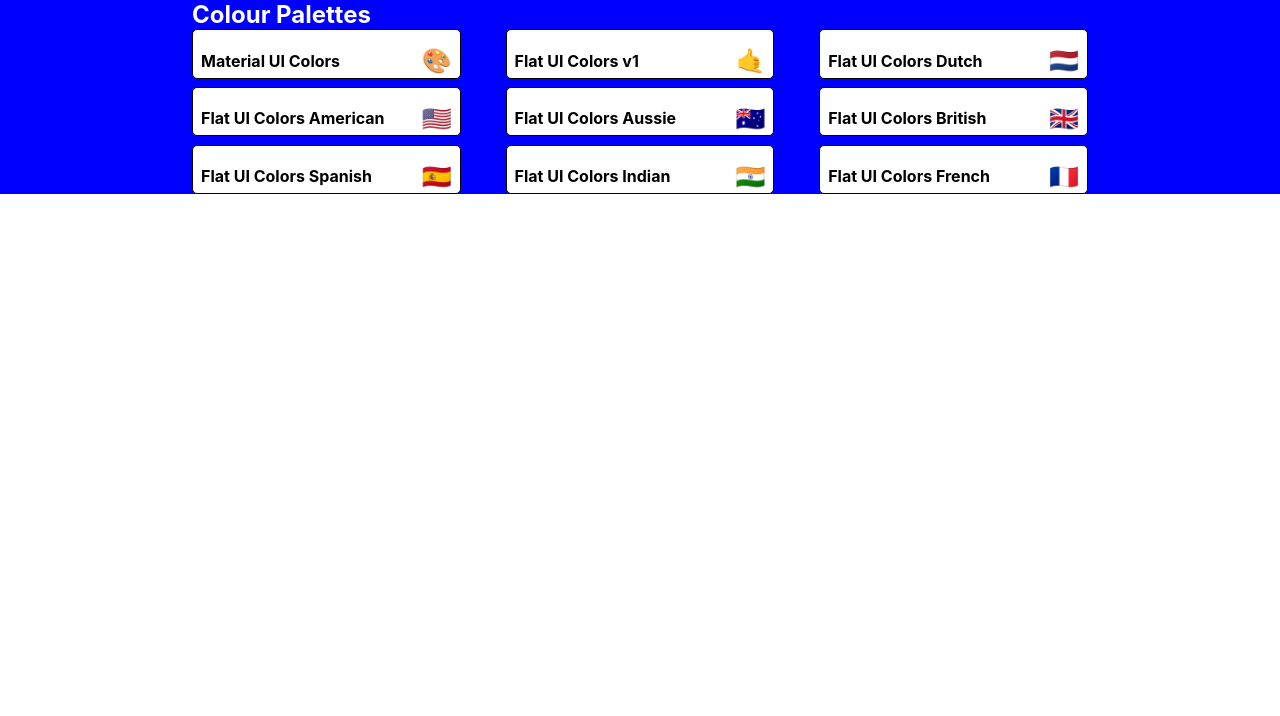
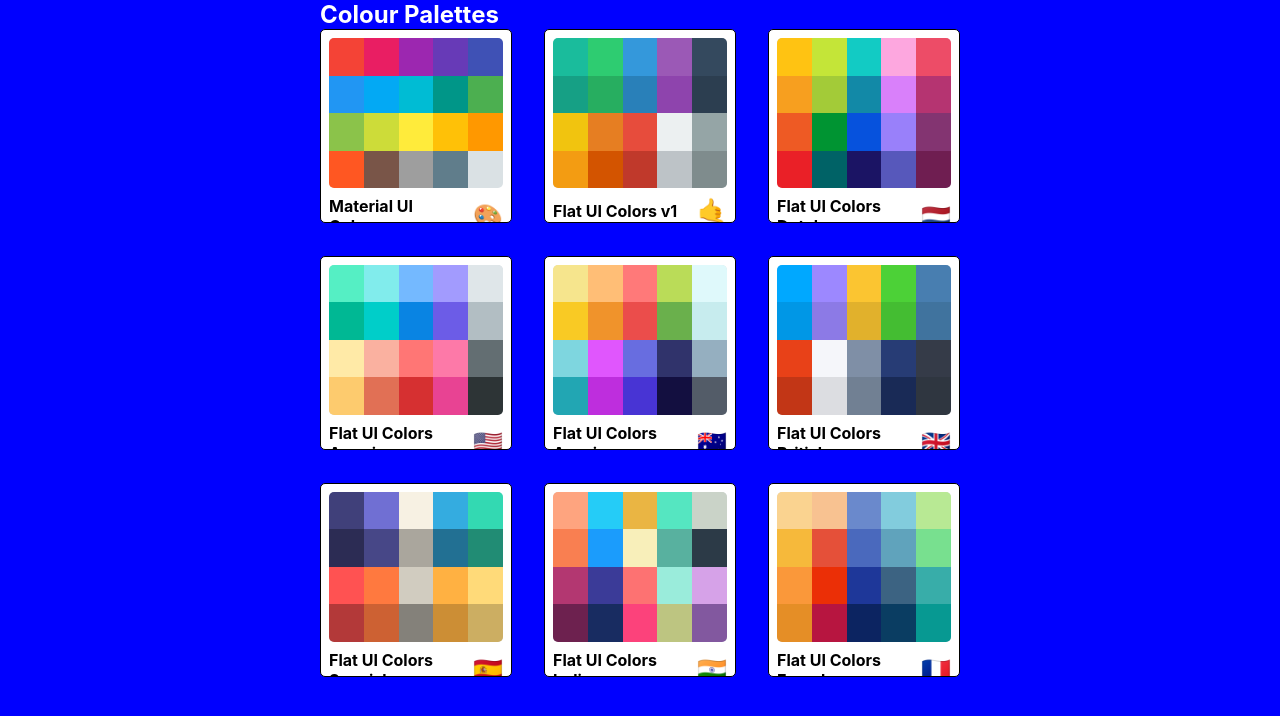
Before and after one commit to MrGarrySingh/colour-palette-maker, a React (Create React App) app: page / in a window 1280 px wide. Shown: the top 716 px of the page. Built offline with nearby package versions, Linux system fonts and the light colour scheme.

Commit message:
Linking to Palettes

```diff
--- a/src/App.js
+++ b/src/App.js
@@ -19,7 +19,9 @@ function App() {
       <Route
         exact
         path="/"
-        render={() => <PaletteList palettes={seedPalettes} />}
+        render={(routeProps) => (
+          <PaletteList palettes={seedPalettes} {...routeProps} />
+        )}
       />
       <Route
         exact
--- a/src/components/MiniPalette/MiniPalette.jsx
+++ b/src/components/MiniPalette/MiniPalette.jsx
@@ -14,7 +14,11 @@ const styles = {
     },
   },
   colors: {
-    backgroundColor: "grey",
+    backgroundColor: "#dae1e4",
+    height: "150px",
+    width: "100%",
+    borderRadius: "5px",
+    overflow: "hidden",
   },
   title: {
     display: "flex",
@@ -30,13 +34,28 @@ const styles = {
     marginLeft: "0.5rem",
     fontSize: "1.5rem",
   },
+  miniColor: {
+    height: "25%",
+    width: "20%",
+    display: "inline-block",
+    margin: "0 auto",
+    position: "relative",
+    marginBottom: "-4px",
+  },
 };
 
-function MiniPalette({ classes, paletteName, emoji }) {
-  console.log(classes);
+function MiniPalette({ classes, paletteName, emoji, colors, handleClick }) {
+  const miniColorBoxes = colors.map((color) => (
+    <div
+      className={classes.miniColor}
+      style={{ backgroundColor: color.color }}
+      key={color.name}
+    />
+  ));
+
   return (
-    <div className={classes.root}>
-      <div className={classes.colors}></div>
+    <div className={classes.root} onClick={handleClick}>
+      <div className={classes.colors}>{miniColorBoxes}</div>
       <h5 className={classes.title}>
         {paletteName} <span className={classes.emoji}>{emoji}</span>
       </h5>
--- a/src/components/PaletteList/PaletteList.jsx
+++ b/src/components/PaletteList/PaletteList.jsx
@@ -1,18 +1,17 @@
 import React from "react";
 import MiniPalette from "../MiniPalette/MiniPalette.jsx";
-import { Link } from "react-router-dom";
 import { withStyles } from "@material-ui/styles";
 
 const styles = {
   root: {
     backgroundColor: "blue",
-    height: "100%",
+    height: "100vh",
     display: "flex",
     alignItems: "flex-start",
     justifyContent: "center",
   },
   container: {
-    width: "70%",
+    width: "50%",
     display: "flex",
     alignItems: "flex-start",
     flexDirection: "column",
@@ -33,7 +32,11 @@ const styles = {
   },
 };
 
-function PaletteList({ classes, palettes }) {
+function PaletteList({ classes, palettes, history }) {
+  const goToPalette = (id) => {
+    history.push(`/palette/${id}`);
+  };
+
   return (
     <div className={classes.root}>
       <div className={classes.container}>
@@ -42,7 +45,10 @@ function PaletteList({ classes, palettes }) {
         </nav>
         <div className={classes.palettes}>
           {palettes.map((palette) => (
-            <MiniPalette {...palette} />
+            <MiniPalette
+              {...palette}
+              handleClick={() => goToPalette(palette.id)}
+            />
           ))}
         </div>
       </div>
```
